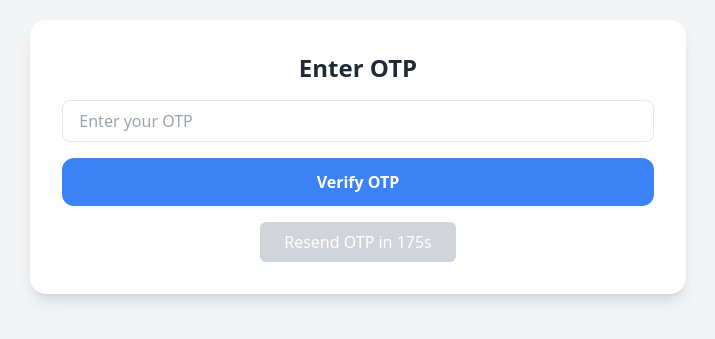
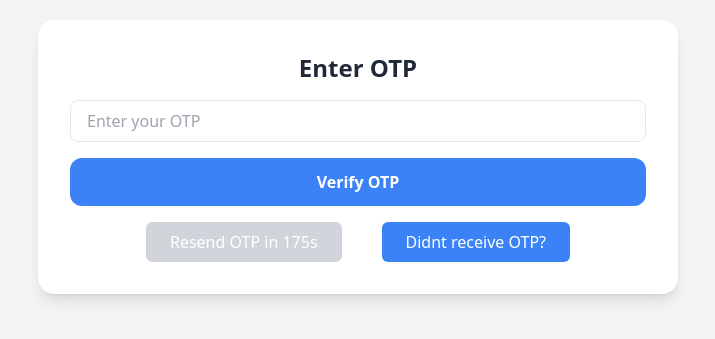
Before and after one commit to Nitesh-04/otp-mfa, a Next.js app: page /mfa in a window 1280 px wide. Shown: the part 243-582 px from the top of the page, without its empty margins (282-997 px from the left). Built offline with nearby package versions, Linux system fonts and the light colour scheme.

Commit message:
feat: didnt recieve and existing otp check

```diff
--- a/app/api/mfa/route.ts
+++ b/app/api/mfa/route.ts
@@ -16,8 +16,10 @@ export async function POST(req: Request) {
     }
 
     if (storedOtp !== otp) {
+      await redis.del(`otp:${email}`);
+
       return NextResponse.json(
-        { success: false, message: "Invalid OTP" },
+        { success: false, message: "Invalid OTP, new OTP resent" },
         { status: 400 }
       );
     }
--- a/app/api/resend/route.ts
+++ b/app/api/resend/route.ts
@@ -1,9 +1,17 @@
 import { NextResponse } from "next/server";
 import { generateOtp } from "../_actions/actions";
+import redis from "@/lib/redis";
 
 export async function POST(req: Request) {
   try {
     const { email } = await req.json();
+
+    const storedOtp = await redis.get(`otp:${email}`);
+
+    if (storedOtp)
+    {
+       await redis.del(`otp:${email}`);
+    }
 
     generateOtp(email);
 
--- a/app/mfa/page.tsx
+++ b/app/mfa/page.tsx
@@ -1,10 +1,12 @@
 "use client";
 import { useEffect, useState } from "react";
+import { generateOtp } from "../api/_actions/actions";
 
 export default function MFA() {
   const [email, setEmail] = useState("");
   const [otp, setOtp] = useState("");
   const [timeLeft, setTimeLeft] = useState(180);
+  const [recieveEnable, setRecieveEnable] = useState(false);
 
   useEffect(() => {
     const storedEmail = localStorage.getItem("userEmail");
@@ -18,12 +20,18 @@ export default function MFA() {
   }, []);
 
   async function resendOTP() {
-    if (timeLeft === 0) {
-      await fetch("/api/resend", {
-        method: "POST",
-        headers: { "Content-Type": "application/json" },
-        body: JSON.stringify({ email }),
-      });
+    if (timeLeft === 0 || !recieveEnable) {
+      try {
+          await fetch("/api/resend", {
+            method: "POST",
+            headers: { "Content-Type": "application/json" },
+            body: JSON.stringify({ email }),
+          });
+          alert("OTP sent!");
+          setRecieveEnable(true);
+      } catch (error) {
+          console.error(error);
+      }
       setTimeLeft(180);
     }
   }
@@ -46,7 +54,7 @@ export default function MFA() {
 
   return (
     <div className="flex items-center justify-center h-screen bg-gray-100">
-      <div className="p-8 bg-white rounded-2xl shadow-lg text-center">
+      <div className="p-8 bg-white rounded-2xl shadow-lg text-center w-1/2">
         <h2 className="text-2xl font-bold mb-4 text-gray-800">Enter OTP</h2>
         <input
           type="text"
@@ -69,6 +77,13 @@ export default function MFA() {
         >
             {timeLeft > 0 ? `Resend OTP in ${timeLeft}s` : "Resend OTP"}
         </button>
+        <button
+        className="mt-4 ml-10 px-6 py-2 bg-blue-500 text-white rounded-md disabled:bg-gray-300"
+        disabled={recieveEnable}
+        onClick={resendOTP}
+        >
+            Didnt receive OTP?
+        </button>
       </div>
     </div>
   );
```
